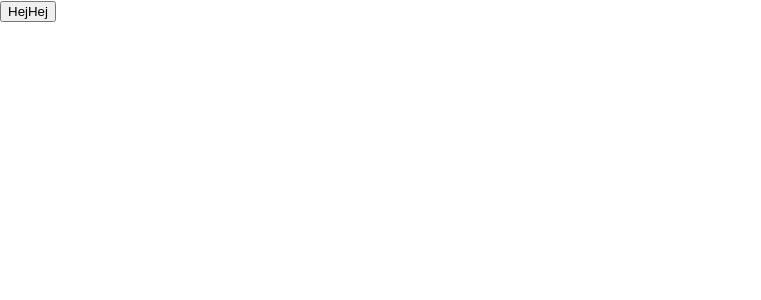
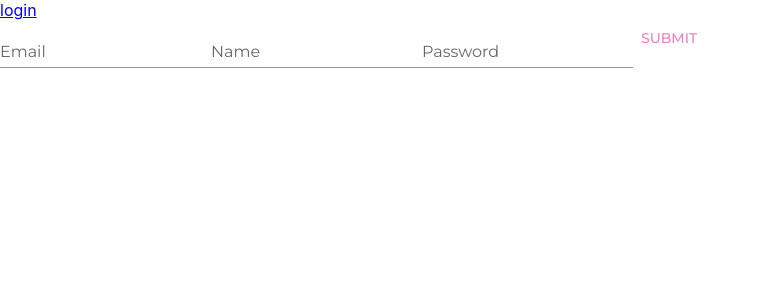
Before and after one commit to Vacannot/PinkRent, a React (Create React App) app: page / in a window 1280 px wide. Shown: the top 300 px of the page, without its empty margins (0-761 px from the left). Built offline with nearby package versions, Linux system fonts and the light colour scheme; no server answers; the database is empty.

Commit message:
Added ability to add a new user to database

```diff
--- a/package.json
+++ b/package.json
@@ -17,6 +17,7 @@
     "@types/react-dom": "^18.0.9",
     "firebase": "^9.14.0",
     "firestore": "^1.1.6",
+    "formik": "^2.2.9",
     "i18next": "^22.0.6",
     "react": "^18.2.0",
     "react-dom": "^18.2.0",
@@ -25,7 +26,8 @@
     "react-scripts": "5.0.1",
     "sass": "^1.56.1",
     "typescript": "^4.9.3",
-    "web-vitals": "^2.1.4"
+    "web-vitals": "^2.1.4",
+    "yup": "^0.32.11"
   },
   "scripts": {
     "start": "react-scripts start",
--- a/src/App.tsx
+++ b/src/App.tsx
@@ -1,7 +1,9 @@
-import { Routes, BrowserRouter, Route } from "react-router-dom";
-import StartPage from "./Pages/Layout";
-import LoginPage from "./Pages/LoginPage";
+import {Routes, BrowserRouter, Route} from "react-router-dom";
+import StartPage from "./pages/Layout";
+import LoginPage from "./pages/LoginPage";
+import {FBTest} from "./backend/firebase";
 function App() {
+  FBTest();
   return (
     <div>
       <BrowserRouter>
--- a/src/Pages/Layout.tsx
+++ b/src/Pages/Layout.tsx
@@ -1,10 +1,12 @@
-import { Link } from "react-router-dom";
+import {Link} from "react-router-dom";
+import {AddUser} from "../components/Forms/addUser/addUser";
 
 function StartPage() {
   return (
-    <Link to="loginPage">
-      <button>HejHej</button>
-    </Link>
+    <>
+      <Link to="loginPage">login</Link>
+      <AddUser />
+    </>
   );
 }
 
--- /dev/null
+++ b/src/backend/firebase.ts
@@ -0,0 +1,64 @@
+import {initializeApp} from "firebase/app";
+import {collection, getDocs, getFirestore} from "firebase/firestore";
+
+export const FBTest = () => {
+  const firebaseConfig = {
+    apiKey: "AIzaSyBuYIaKbJ0QAceMYFqdRKcDn_jDig7PKKI",
+    authDomain: "pinkrent-a3337.firebaseapp.com",
+    projectId: "pinkrent-a3337",
+    storageBucket: "pinkrent-a3337.appspot.com",
+    messagingSenderId: "237688511860",
+    appId: "1:237688511860:web:69c3bb31f1a2f98bf36021",
+    measurementId: "G-VZ7HHRH0VM",
+  };
+
+  // Initialize FireBase app
+  initializeApp(firebaseConfig);
+
+  // Initialize services
+  const db = getFirestore();
+
+  // collection ref
+  const colUsers = collection(db, "users");
+  const colProducts = collection(db, "products");
+  const colNotifs = collection(db, "notifications");
+
+  // get user data
+  getDocs(colUsers)
+    .then((snapshot) => {
+      let users: any = [];
+      snapshot.docs.forEach((doc) => {
+        users.push({...doc.data(), id: doc.id});
+      });
+      console.log(users);
+    })
+    .catch((err) => {
+      console.log(err.message);
+    });
+
+  //get products data
+  getDocs(colProducts)
+    .then((snapshot) => {
+      let products: any = [];
+      snapshot.docs.forEach((doc) => {
+        products.push({...doc.data(), id: doc.id});
+      });
+      console.log(products);
+    })
+    .catch((err) => {
+      console.log(err.message);
+    });
+
+  //get notifs data
+  getDocs(colNotifs)
+    .then((snapshot) => {
+      let notifs: any = [];
+      snapshot.docs.forEach((doc) => {
+        notifs.push({...doc.data(), id: doc.id});
+      });
+      console.log(notifs);
+    })
+    .catch((err) => {
+      console.log(err.message);
+    });
+};
--- /dev/null
+++ b/src/components/Forms/addUser/addUser.tsx
@@ -0,0 +1,82 @@
+import {Button, TextField} from "@mui/material";
+import {useFormik} from "formik";
+import * as yup from "yup";
+import {addDoc, collection, getFirestore} from "firebase/firestore";
+
+const validationSchema = yup.object({
+  email: yup
+    .string()
+    .email("Enter a valid email")
+    .required("Email is required"),
+  name: yup.string().required("Name is required"),
+  password: yup
+    .string()
+    .min(6, "Password should be a minimum of 6 characters")
+    .required("Password is required"),
+});
+
+const initialValues = {
+  email: "",
+  name: "",
+  password: "",
+};
+
+export const AddUser = () => {
+  const db = getFirestore();
+
+  const colUsers = collection(db, "users");
+
+  const formik = useFormik({
+    initialValues: initialValues,
+    validationSchema: validationSchema,
+    onSubmit: (values) => {
+      addDoc(colUsers, {
+        Email: values.email,
+        Name: values.name,
+        Password: values.password,
+      });
+      formik.resetForm();
+    },
+  });
+
+  return (
+    <div>
+      <form onSubmit={formik.handleSubmit}>
+        <TextField
+          id="email"
+          name="email"
+          label="Email"
+          value={formik.values.email}
+          onChange={formik.handleChange}
+          error={formik.touched.email && Boolean(formik.errors.email)}
+          helperText={formik.touched.email && formik.errors.email}
+          variant="standard"
+        />
+        <TextField
+          id="name"
+          name="name"
+          label="Name"
+          value={formik.values.name}
+          onChange={formik.handleChange}
+          error={formik.touched.name && Boolean(formik.errors.name)}
+          helperText={formik.touched.name && formik.errors.name}
+          variant="standard"
+        />
+        <TextField
+          id="password"
+          name="password"
+          label="Password"
+          type="password"
+          value={formik.values.password}
+          onChange={formik.handleChange}
+          error={formik.touched.password && Boolean(formik.errors.password)}
+          helperText={formik.touched.password && formik.errors.password}
+          variant="standard"
+        />
+        <Button color="primary" variant="text" type="submit">
+          Submit
+        </Button>
+      </form>
+    </div>
+  );
+};
```
Also changed, not shown: 2 other files (tests, documents, lock files or other folders).
